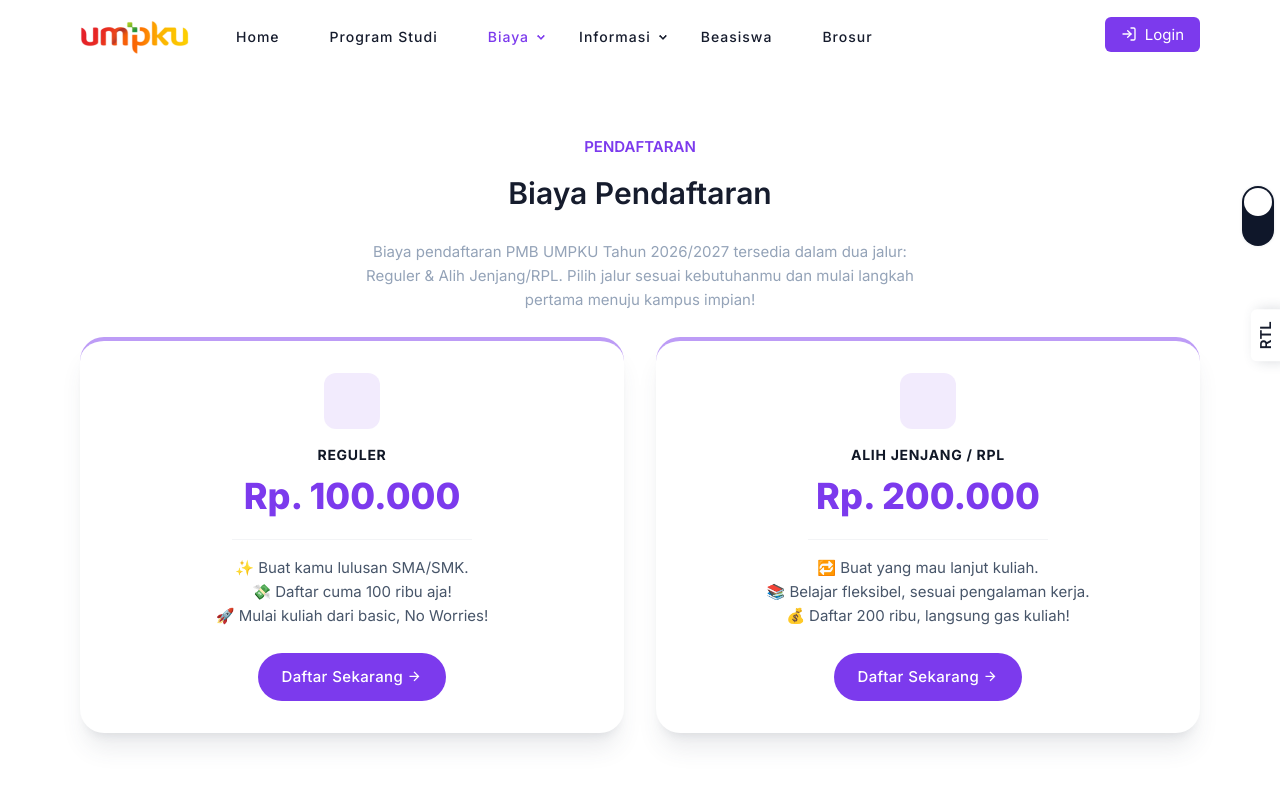
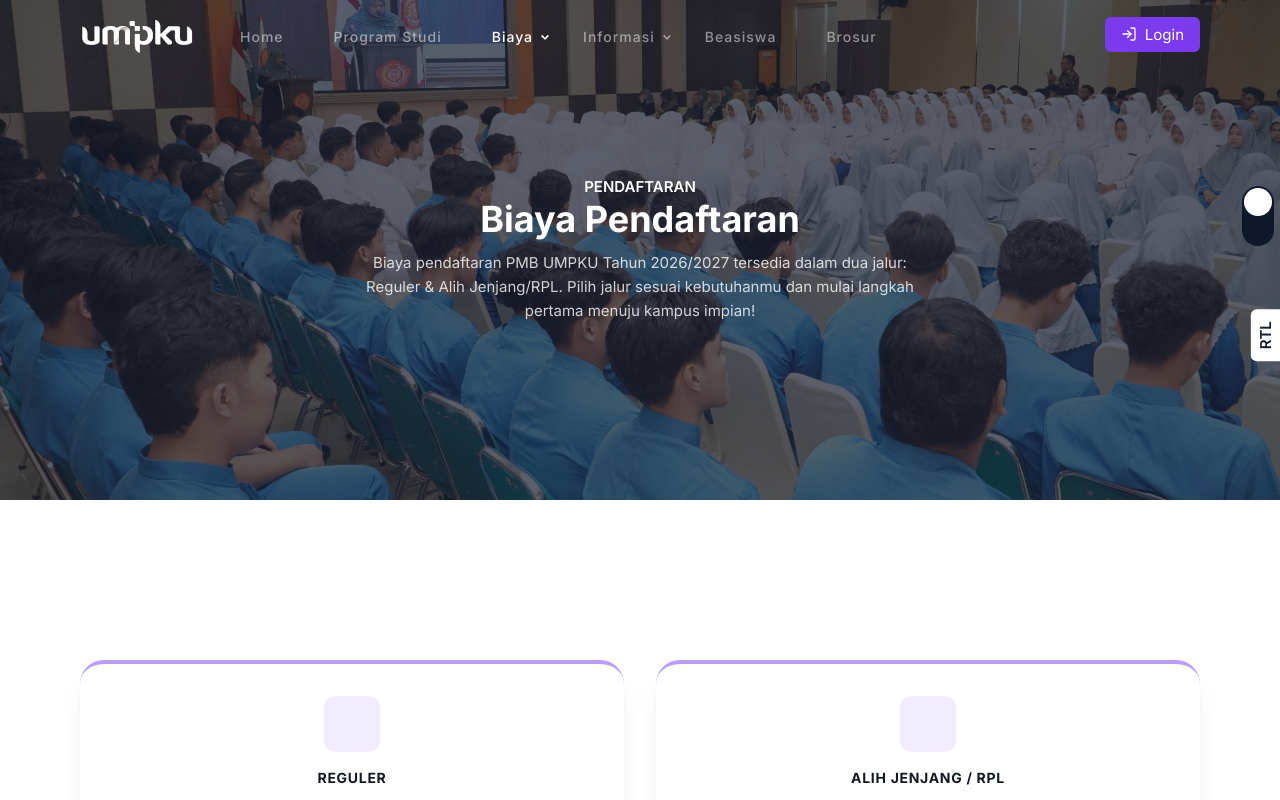
Before and after one commit to iamhry/landing-pmb-2027, a Nuxt app: page /biaya-pendaftaran in a window 1280 px wide. Shown: the top 800 px of the page. Built offline with nearby package versions, Linux system fonts and the light colour scheme; some icons are missing.

Commit message:
heading biaya pendaftaran

```diff
--- a/pages/biaya-pendaftaran.vue
+++ b/pages/biaya-pendaftaran.vue
@@ -1,16 +1,27 @@
 <template>
     <div>
-        <Navbar />
+        <Navbar :navlight="true" />
+        <section class="relative table w-full py-32 lg:py-44 bg-no-repeat bg-center bg-cover"
+            :style="{ backgroundImage: `url(${bg})` }">
+            <div class="absolute inset-0 bg-black/70"></div>
+            <div class="container relative z-10 text-center">
+                <span class="text-white font-semibold mb-3 uppercase">Pendaftaran</span>
+                <h1 class="text-white md:text-4xl text-2xl font-bold mb-3">Biaya Pendaftaran</h1>
+                <p class="text-white/80 max-w-xl mx-auto">Biaya pendaftaran PMB UMPKU Tahun 2026/2027 tersedia
+                        dalam dua jalur: Reguler & Alih Jenjang/RPL.
+                        Pilih jalur sesuai kebutuhanmu dan mulai langkah pertama menuju kampus impian!</p>
+            </div>
+        </section>
         <section class="relative md:py-24 py-16 ">
             <div class="container relative pt-10 mt-15">
-                <div class="grid grid-cols-1  text-center">
+                <!-- <div class="grid grid-cols-1  text-center">
                     <span class="text-violet-600 font-semibold mb-3 uppercase">Pendaftaran</span>
                     <h4 class="mb-6 md:text-3xl text-2xl md:leading-normal leading-normal font-semibold">Biaya
                         Pendaftaran</h4>
                     <p class="text-slate-400 max-w-xl mx-auto">Biaya pendaftaran PMB UMPKU Tahun 2026/2027 tersedia
                         dalam dua jalur: Reguler & Alih Jenjang/RPL.
                         Pilih jalur sesuai kebutuhanmu dan mulai langkah pertama menuju kampus impian!</p>
-                </div>
+                </div> -->
                 <Pendaftaran />
             </div>
         </section>
@@ -23,6 +34,6 @@
 
 <script setup>
 import VueTypewriterEffect from "vue-typewriter-effect";
-import bg from '@/assets/images/bg/4.jpg'
+import bg from '@/assets/images/team/t-5.jpg'
 import map from '@/assets/images/map.svg'
 </script>
```
